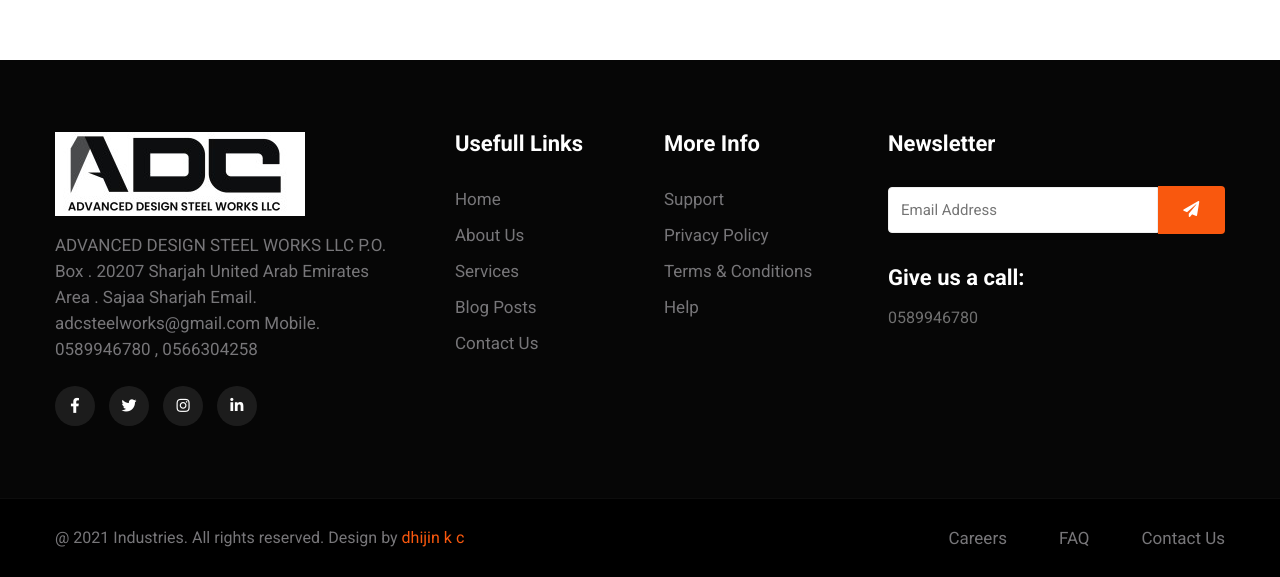
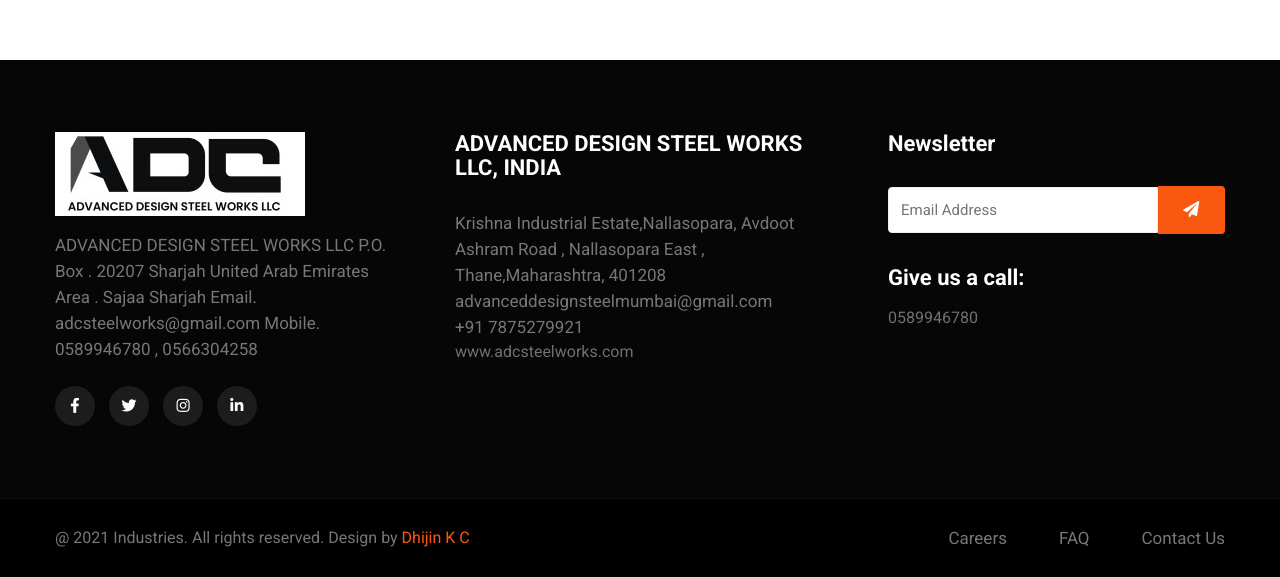
Before and after one commit to dhijinchandran/adcsteel.github.io, a plain HTML site: page contact.html in a window 1280 px wide. Shown: the part 1760-2337 px from the top of the page. Drawn offline with Linux system fonts and the light colour scheme.

Commit message:
change address

```diff
--- a/contact.html
+++ b/contact.html
@@ -165,7 +165,7 @@
 
                     <!-- MD4 -->
                     <div class="col-md-4 contact-left">
-                        <h3 class="font-weight-bold mb-md-5 mb-4">Get in touch with us</h3>
+                        <h3 class="font-weight-bold mb-md-5 mb-4"></h3>
                         <div class="cont-details">
 
 
@@ -274,8 +274,6 @@
                             Email.  adcsteelworks@gmail.com
                             Mobile.  0589946780 , 0566304258
                             </p>
-
-
                         <div class="main-social-footer-29 mt-4">
                             <a href="#facebook" class="facebook"><span class="fab fa-facebook-f"></span></a>
                             <a href="#twitter" class="twitter"><span class="fab fa-twitter"></span></a>
@@ -283,17 +281,22 @@
                             <a href="#linkedin" class="linkedin"><span class="fab fa-linkedin-in"></span></a>
                         </div>
                     </div>
-                    <div class="col-lg-2 col-md-6 col-sm-5 col-6 footer-list-29 footer-2 mt-sm-0 mt-5">
-                        <ul>
-                            <h6 class="footer-title-29">Usefull Links</h6>
-                            <li><a href="index.html">Home</a></li>
-                            <li><a href="about.html">About Us</a></li>
-                            <li><a href="#careers">Services</a></li>
-                            <li><a href="#blog">Blog Posts</a></li>
-                            <li class="mb-0"><a href="contact.html">Contact us</a></li>
-                        </ul>
+                    <div class="col-lg-4 col-md-6 col-sm-5 col-6 footer-list-29 footer-2 mt-sm-0 mt-5">
+                        <h6 class="footer-title-29">ADVANCED DESIGN STEEL WORKS LLC, INDIA</h6>
+                        <p>Krishna Industrial Estate,Nallasopara, Avdoot Ashram Road , Nallasopara East , Thane,Maharashtra, 401208
+                            <p>
+                            advanceddesignsteelmumbai@gmail.com
+
+                            </p>
+                            <p>
+                            +91 7875279921
+
+                            </p>
+                            www.adcsteelworks.com
+
+                            </p>
                     </div>
-                    <div class="col-lg-2 col-md-6 col-sm-5 col-6 footer-list-29 footer-3 mt-lg-0 mt-5 pl-lg-4">
+                    <!-- <div class="col-lg-2 col-md-6 col-sm-5 col-6 footer-list-29 footer-3 mt-lg-0 mt-5 pl-lg-4">
                         <h6 class="footer-title-29">More Info</h6>
                         <ul>
                             <li><a href="#support">Support</a></li>
@@ -301,9 +304,9 @@
                             <li><a href="#terms">Terms & conditions</a></li>
                             <li><a href="#help">Help</a></li>
                         </ul>
-                    </div>
+                    </div> -->
                     <div class="col-lg-4 col-md-6 col-sm-7 footer-list-29 footer-4 mt-lg-0 mt-5 pl-lg-5">
-                        <h6 class="footer-title-29">Newsletter</h6>
+                        <h6 class="footer-title-29">Newsletter </h6>
                         <form action="#" class="subscribe d-flex align-items-center" method="post">
                             <input type="email" name="email" placeholder="Email Address" required="">
                             <button><span class="fa fa-paper-plane" aria-hidden="true"></span></button>
@@ -321,8 +324,8 @@
             <div class="container">
                 <div class="row bottom-copies align-items-center">
                     <p class="col-lg-8 copy-footer-29">@ 2021 Industries. All rights reserved. Design by <a
-                            href="" target="_blank">
-                            dhijin k c</a></p>
+                            href="#" target="_blank">
+                            Dhijin K C</a></p>
                     <div class="col-lg-4 footer-list-29 footer-copy-list">
                         <ul class="text-lg-right">
                             <li><a href="#careers"> Careers</a></li>
```
Also changed, not shown: about.html (+19 -14 lines), gallery.html (+21 -14 lines), index.html (+5 -0 lines), services.html (+21 -14 lines).
